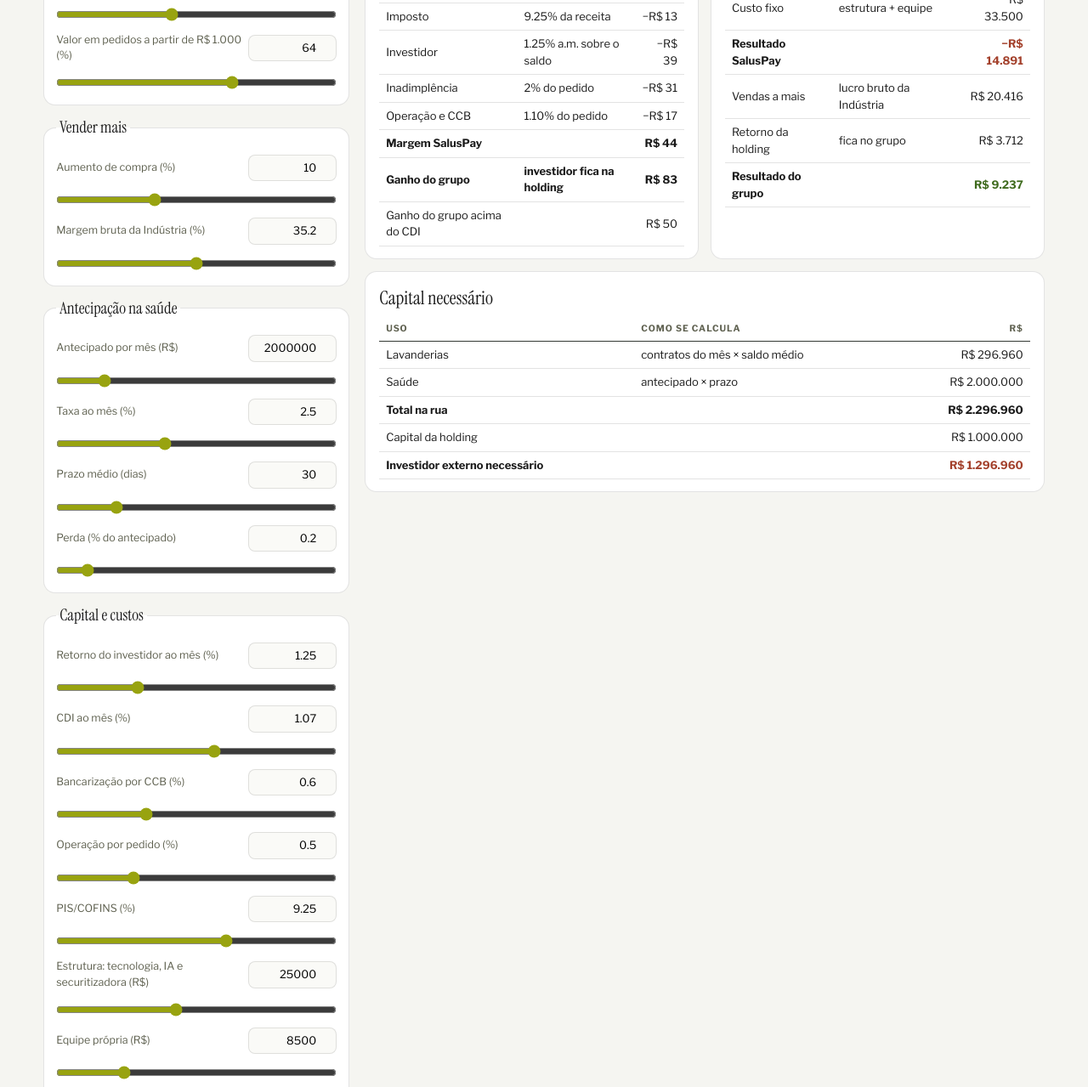
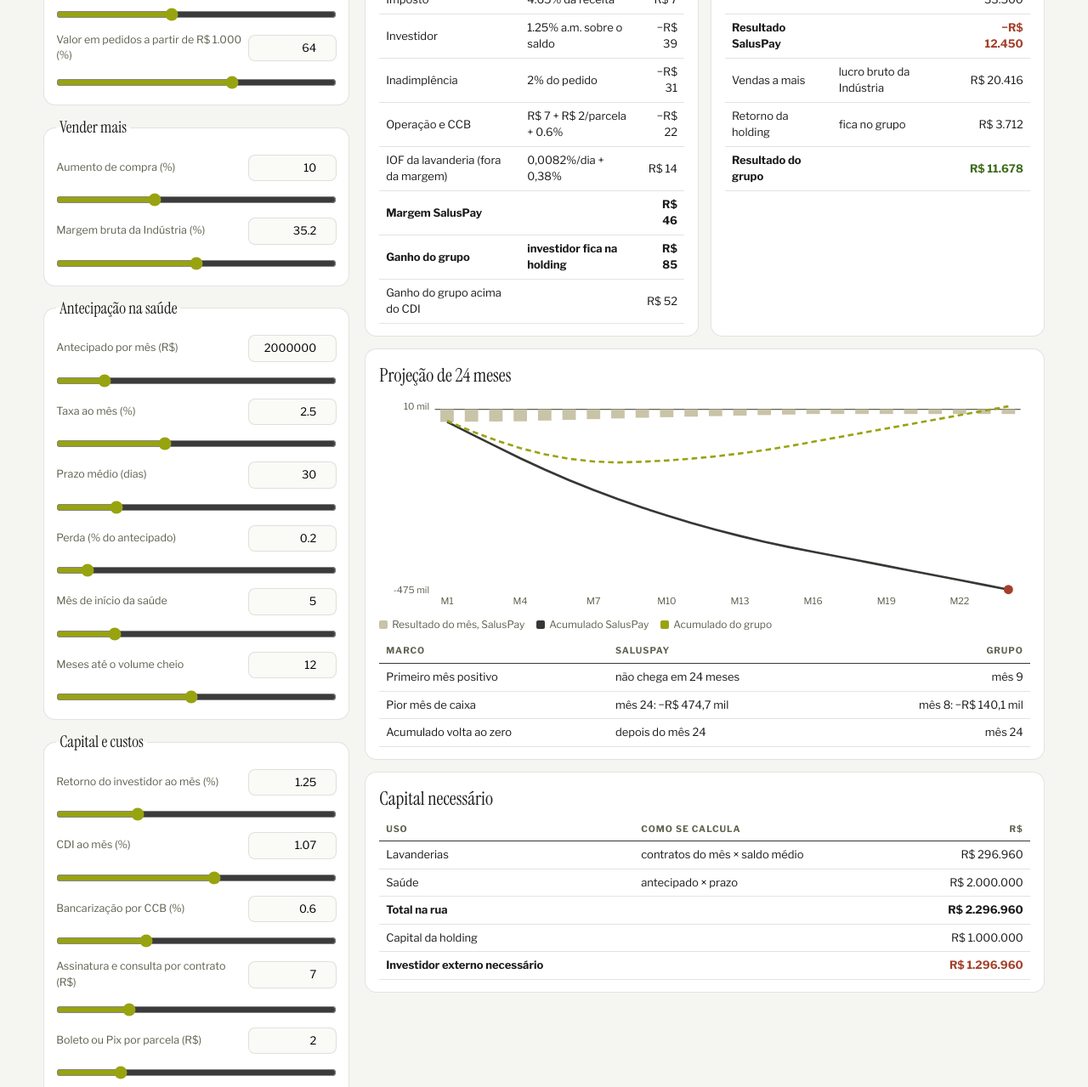
Before and after one commit to leticia581/saluspay-simulador, a plain HTML site: page viabilidade.html in a window 1280 px wide. Shown: the part 836-2115 px from the top of the page at 85% size. Drawn offline with nearby package versions, Linux system fonts and the light colour scheme.

Commit message:
Simulador: PIS 4,65%, custo fixo por contrato, IOF, projeção 24 meses
Co-Authored-By: Claude Opus 5.5 <noreply@anthropic.com>

```diff
--- a/viabilidade.html
+++ b/viabilidade.html
@@ -59,6 +59,7 @@ footer{padding:0 max(16px,4vw) 30px;font-size:12px;color:var(--soft)}
   <div class="card"><h2>Um contrato de parcelamento</h2><table id="tC"></table></div>
   <div class="card"><h2>O mês, por frente</h2><table id="tM"></table></div>
  </div>
+ <div class="card chart"><h2>Projeção de 24 meses</h2><div id="proj"></div><div class="leg"><span><i style="background:#C9C3A8"></i>Resultado do mês, SalusPay</span><span><i style="background:#343933"></i>Acumulado SalusPay</span><span><i style="background:#98A310"></i>Acumulado do grupo</span></div><table id="tP" style="margin-top:8px"></table></div>
  <div class="card"><h2>Capital necessário</h2><table id="tK"></table></div>
 </section>
 </main>
@@ -68,8 +69,8 @@ const GROUPS=[
  ["Parcelamento das lavanderias",[["ticket","Pedido médio parcelado (R$)",1559,500,5000,50],["n","Número de parcelas",3,2,6,1],["juro","Juro ao mês (%)",3.49,1.5,5,0.05],["desc","Desconto da Indústria (%)",2.5,0,5,0.1],["perda","Inadimplência (% do pedido)",2,0,8,0.1]]],
  ["Volume das lavanderias",[["compras","Compras mensais das lavanderias (R$)",580000,50000,1000000,10000],["ades","Adesão ao parcelamento (%)",40,0,100,5],["elig","Valor em pedidos a partir de R$ 1.000 (%)",64,0,100,1]]],
  ["Vender mais",[["upl","Aumento de compra (%)",10,0,30,1],["mb","Margem bruta da Indústria (%)",35.2,10,60,1]]],
- ["Antecipação na saúde",[["svol","Antecipado por mês (R$)",2000000,0,15000000,100000],["stx","Taxa ao mês (%)",2.5,1,5,0.05],["sprazo","Prazo médio (dias)",30,10,120,5],["sperda","Perda (% do antecipado)",0.2,0,3,0.05]]],
- ["Capital e custos",[["inv","Retorno do investidor ao mês (%)",1.25,0.8,2.5,0.05],["cdi","CDI ao mês (%)",1.07,0.5,1.5,0.01],["ccb","Bancarização por CCB (%)",0.6,0,2,0.05],["op","Operação por pedido (%)",0.5,0,2,0.05],["pis","PIS/COFINS (%)",9.25,0,15,0.05],["estr","Estrutura: tecnologia, IA e securitizadora (R$)",25000,0,60000,500],["equipe","Equipe própria (R$)",8500,0,40000,500],["holding","Capital da holding (R$)",1000000,0,5000000,50000]]]
+ ["Antecipação na saúde",[["svol","Antecipado por mês (R$)",2000000,0,15000000,100000],["stx","Taxa ao mês (%)",2.5,1,5,0.05],["sprazo","Prazo médio (dias)",30,10,120,5],["sperda","Perda (% do antecipado)",0.2,0,3,0.05],["sini","Mês de início da saúde",5,1,24,1],["srampa","Meses até o volume cheio",12,1,24,1]]],
+ ["Capital e custos",[["inv","Retorno do investidor ao mês (%)",1.25,0.8,2.5,0.05],["cdi","CDI ao mês (%)",1.07,0.5,1.5,0.01],["ccb","Bancarização por CCB (%)",0.6,0,2,0.05],["opf","Assinatura e consulta por contrato (R$)",7,0,30,1],["opp","Boleto ou Pix por parcela (R$)",2,0,10,0.5],["pis","PIS/COFINS sobre receita financeira (%)",4.65,0,15,0.05],["estr","Estrutura: tecnologia, IA e securitizadora (R$)",25000,0,60000,500],["equipe","Equipe própria (R$)",8500,0,40000,500],["holding","Capital da holding (R$)",1000000,0,5000000,50000]]]
 ];
 const CEN={Piloto:{compras:157000,ades:50,elig:90,upl:0,svol:0},Base:{compras:580000,ades:40,elig:64,upl:10,svol:2000000},Escala:{compras:580000,ades:40,elig:64,upl:15,svol:5000000}};
 const DEF={};GROUPS.forEach(g=>g[1].forEach(f=>DEF[f[0]]=f[2]));
@@ -85,8 +86,8 @@ const RM=v=>'R$ '+(v/1e6).toLocaleString('pt-BR',{maximumFractionDigits:2})+' mi
 const cls=v=>v<0?'neg':'pos';
 function calc(){
  const p=P,pc=x=>x/100,T=p.ticket,vida=(p.n+1)/2,cap=T*vida;
- const juro=cap*pc(p.juro),desc=T*pc(p.desc)*28/30,rec=juro+desc,imp=rec*pc(p.pis),inv=cap*pc(p.inv),perda=T*pc(p.perda),op=T*pc(p.op),ccb=T*pc(p.ccb);
- const mS=rec-imp-inv-perda-op-ccb, mG=mS+inv, cdi=cap*pc(p.cdi);
+ const juro=cap*pc(p.juro),desc=T*pc(p.desc)*28/30,rec=juro+desc,imp=rec*pc(p.pis),inv=cap*pc(p.inv),perda=T*pc(p.perda),op=p.opf+p.opp*p.n,ccb=T*pc(p.ccb);
+ const iof=Array.from({length:p.n},(_,k)=>T/p.n*0.000082*30*(k+1)).reduce((a,b)=>a+b,0)+T*0.0038;const mS=rec-imp-inv-perda-op-ccb, mG=mS+inv, cdi=cap*pc(p.cdi);
  const parc=p.compras*pc(p.ades)*pc(p.elig), n=parc/T, lav=n*mS, invHold=n*inv;
  const f=p.sprazo/30, s1=v=>v*pc(p.stx)*f*(1-pc(p.pis))-v*pc(p.inv)*f-v*pc(p.sperda)-v*0.001;
  const sau=s1(p.svol), vend=p.compras*pc(p.upl)*pc(p.mb), fixo=p.estr+p.equipe;
@@ -112,12 +113,30 @@ function calc(){
   `<div class="alert"><b>Ainda não fecha.</b> Faltam ${RK(-resG)} por mês no grupo. Antecipar ${isFinite(be)?RM(be):'mais'} por mês na saúde fecha a conta da SalusPay.</div>`;
  const row=(a,b,c,t)=>`<tr class="${t||''}"><td>${a}</td><td>${b}</td><td class="r">${c}</td></tr>`;
  document.getElementById('tC').innerHTML='<thead><tr><th>Linha</th><th>Base</th><th class="r">R$</th></tr></thead><tbody>'+
-  row('Juro da lavanderia',p.juro+'% a.m. sobre o saldo','+'+R(juro))+row('Desconto da Indústria',p.desc+'% do pedido','+'+R(desc))+row('Imposto',p.pis+'% da receita','−'+R(imp))+row('Investidor',p.inv+'% a.m. sobre o saldo','−'+R(inv))+row('Inadimplência',p.perda+'% do pedido','−'+R(perda))+row('Operação e CCB',(p.op+p.ccb).toFixed(2)+'% do pedido','−'+R(op+ccb))+
+  row('Juro da lavanderia',p.juro+'% a.m. sobre o saldo','+'+R(juro))+row('Desconto da Indústria',p.desc+'% do pedido','+'+R(desc))+row('Imposto',p.pis+'% da receita','−'+R(imp))+row('Investidor',p.inv+'% a.m. sobre o saldo','−'+R(inv))+row('Inadimplência',p.perda+'% do pedido','−'+R(perda))+row('Operação e CCB','R$ '+p.opf+' + R$ '+p.opp+'/parcela + '+p.ccb+'%','−'+R(op+ccb))+row('IOF da lavanderia (fora da margem)','0,0082%/dia + 0,38%',R(iof))+
   row('Margem SalusPay','',R(mS),'t')+row('Ganho do grupo','investidor fica na holding',R(mG),'t')+row('Ganho do grupo acima do CDI','',R(mG-cdi))+'</tbody>';
  document.getElementById('tM').innerHTML='<thead><tr><th>Frente</th><th>Volume</th><th class="r">R$/mês</th></tr></thead><tbody>'+
   row('Lavanderias',`${Math.round(n)} contratos, ${RK(parc)}`,R(lav))+row('Saúde',`${RM(p.svol)} antecipados`,R(sau))+row('Custo fixo','estrutura + equipe','−'+R(fixo))+
   row('Resultado SalusPay','',`<span class="${cls(resS)}">${R(resS)}</span>`,'t')+row('Vendas a mais','lucro bruto da Indústria',R(vend))+row('Retorno da holding','fica no grupo',R(invHold))+
   row('Resultado do grupo','',`<span class="${cls(resG)}">${R(resG)}</span>`,'t')+'</tbody>';
+
+ // projeção 24 meses: lavanderias em 9 meses de rampa, saúde a partir de sini em srampa meses; IR 34% com compensação de 30%
+ let cum=0,gcum=0,cf=0,rows=[];
+ for(let m=1;m<=24;m++){const fl=Math.min(1,m/9),fs=m<p.sini?0:Math.min(1,(m-p.sini+1)/p.srampa);
+  const L=lav*fl,Sa=sau*fs,eb=L+Sa-fixo;let tax=0;if(eb>0){const c=Math.min(cf,eb*.3);cf-=c;tax=(eb-c)*.34}else cf+=-eb;
+  const res=eb-tax;cum+=res;const g=res+vend*fl+invHold*fl;gcum+=g;rows.push({m,res,cum,g,gcum})}
+ const wst=rows.reduce((a,b)=>b.cum<a.cum?b:a),gw=rows.reduce((a,b)=>b.gcum<a.gcum?b:a),be1=rows.find(r=>r.res>=0),gpb=rows.find(r=>r.gcum>=0&&r.m>1),pb=rows.find(r=>r.cum>=0&&r.m>1);
+ {const W=700,H=240,l=60,r=690,t=12,b=210,mn=Math.min(wst.cum,gw.gcum,0),mx=Math.max(rows[23].gcum,rows[23].cum,1e4);
+  const y=v=>t+(mx-v)/(mx-mn)*(b-t),xx=i=>l+(i+.5)*(r-l)/24,bw=(r-l)/24*.55;
+  let g=`<svg viewBox="0 0 ${W} ${H}"><line x1="${l}" y1="${y(0)}" x2="${r}" y2="${y(0)}" stroke="#5E604F"/>`;
+  [mn,mx].forEach(v=>g+=`<text x="${l-6}" y="${y(v)+4}" text-anchor="end" font-size="10" fill="#5E604F">${Math.round(v/1000)} mil</text>`);
+  rows.forEach((x,i)=>{g+=`<rect x="${xx(i)-bw/2}" y="${Math.min(y(x.res),y(0))}" width="${bw}" height="${Math.max(1,Math.abs(y(x.res)-y(0)))}" fill="${x.res<0?'#C9C3A8':'#D5DE45'}"/>`;if(i%3==0)g+=`<text x="${xx(i)}" y="${b+16}" text-anchor="middle" font-size="10" fill="#5E604F">M${x.m}</text>`});
+  g+=`<polyline fill="none" stroke="#343933" stroke-width="2.4" points="${rows.map((x,i)=>xx(i)+','+y(x.cum)).join(' ')}"/><polyline fill="none" stroke="#98A310" stroke-width="2.4" stroke-dasharray="6 4" points="${rows.map((x,i)=>xx(i)+','+y(x.gcum)).join(' ')}"/>`;
+  g+=`<circle cx="${xx(wst.m-1)}" cy="${y(wst.cum)}" r="5" fill="#A3402B"/></svg>`;document.getElementById('proj').innerHTML=g}
+ document.getElementById('tP').innerHTML='<thead><tr><th>Marco</th><th>SalusPay</th><th class="r">Grupo</th></tr></thead><tbody>'+
+  `<tr><td>Primeiro mês positivo</td><td>${be1?'mês '+be1.m:'não chega em 24 meses'}</td><td class="r">${(rows.find(r=>r.g>=0)||{}).m?'mês '+rows.find(r=>r.g>=0).m:'—'}</td></tr>`+
+  `<tr><td>Pior mês de caixa</td><td>mês ${wst.m}: ${RK(wst.cum)}</td><td class="r">mês ${gw.m}: ${RK(gw.gcum)}</td></tr>`+
+  `<tr><td>Acumulado volta ao zero</td><td>${pb?'mês '+pb.m:'depois do mês 24'}</td><td class="r">${gpb?'mês '+gpb.m:'depois do mês 24'}</td></tr></tbody>`;
  document.getElementById('tK').innerHTML='<thead><tr><th>Uso</th><th>Como se calcula</th><th class="r">R$</th></tr></thead><tbody>'+
   row('Lavanderias','contratos do mês × saldo médio',R(capLav))+row('Saúde','antecipado × prazo',R(capSau))+row('Total na rua','',R(capTot),'t')+row('Capital da holding','',R(p.holding))+
   row('Investidor externo necessário','',`<span class="${ext>0?'neg':'pos'}">${R(ext)}</span>`,'t')+'</tbody>';
```
